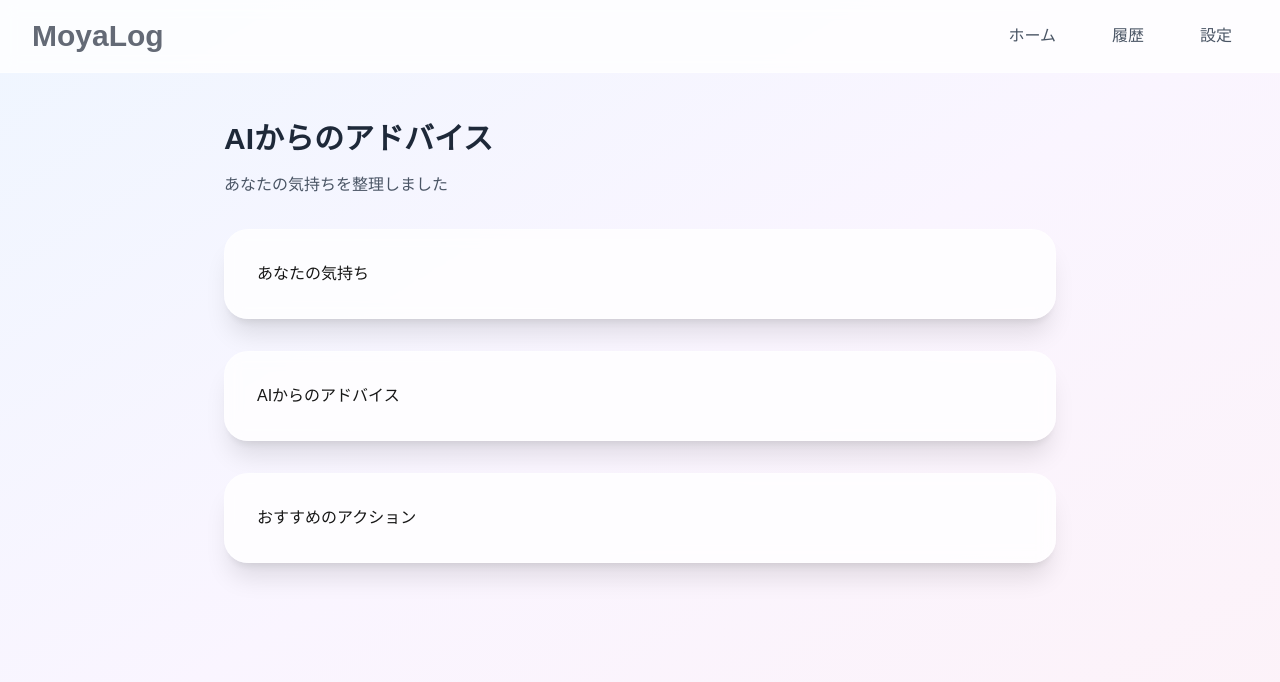
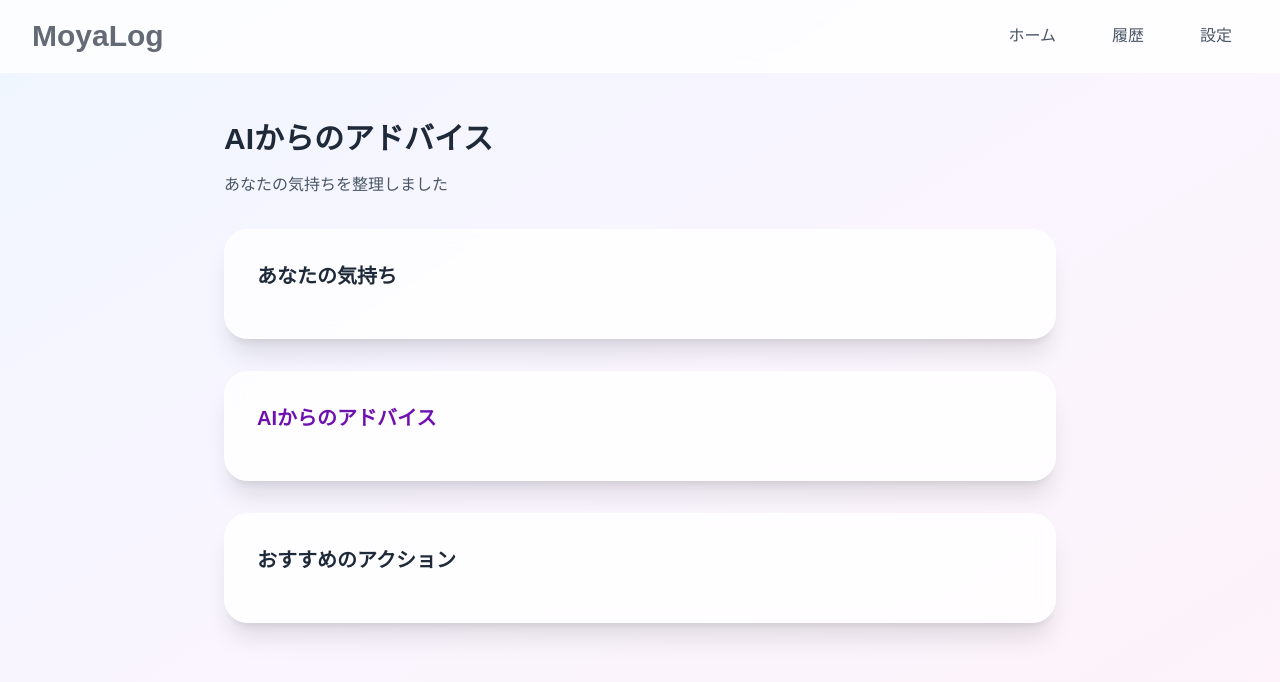
Before and after one commit to yuki-o-tech/moyalog-ai, a Next.js app: page /result in a window 1280 px wide. Shown: the top 682 px of the page. Built offline with nearby package versions, Linux system fonts and the light colour scheme.

Commit message:
feat: add CardTitle component

```diff
--- a/src/app/home/page.tsx
+++ b/src/app/home/page.tsx
@@ -2,7 +2,7 @@
 import { useState } from "react"
 import { useRouter } from "next/navigation"
 
-import { Card } from "@/components/Card"
+import { Card } from "@/components/card/Card"
 import { MoodButton } from "@/components/MoodButton"
 import { PageTitle } from "@/components/PageTitle"
 import { SectionTitle } from "@/components/SectionTitle"
--- a/src/app/result/page.tsx
+++ b/src/app/result/page.tsx
@@ -1,4 +1,5 @@
-import { Card } from "@/components/Card"
+import { Card } from "@/components/card/Card"
+import { CardTitle } from "@/components/card/CardTitle"
 import { PageTitle } from "@/components/PageTitle"
 
 const Result = () => {
@@ -9,9 +10,15 @@ const Result = () => {
         <p className="text-gray-600">あなたの気持ちを整理しました</p>
       </div>
       <div className="flex flex-col gap-8">
-        <Card>あなたの気持ち</Card>
-        <Card>AIからのアドバイス</Card>
-        <Card>おすすめのアクション</Card>
+        <Card>
+          <CardTitle title="あなたの気持ち" color="text-gray-800" />
+        </Card>
+        <Card>
+          <CardTitle title="AIからのアドバイス" color="text-purple-800" />
+        </Card>
+        <Card>
+          <CardTitle title="おすすめのアクション" color="text-gray-800" />
+        </Card>
       </div>
     </div>
   )
--- /dev/null
+++ b/src/components/card/CardTitle.tsx
@@ -0,0 +1,8 @@
+interface CardTitleProps {
+  title: React.ReactNode
+  color?: string
+}
+
+export const CardTitle = ({ title, color }: CardTitleProps) => {
+  return <h2 className={`text-xl font-bold  mb-4 ${color}`}>{title}</h2>
+}
```
Also changed, not shown: src/components/card/Card.tsx (renamed from src/components/Card.tsx).
